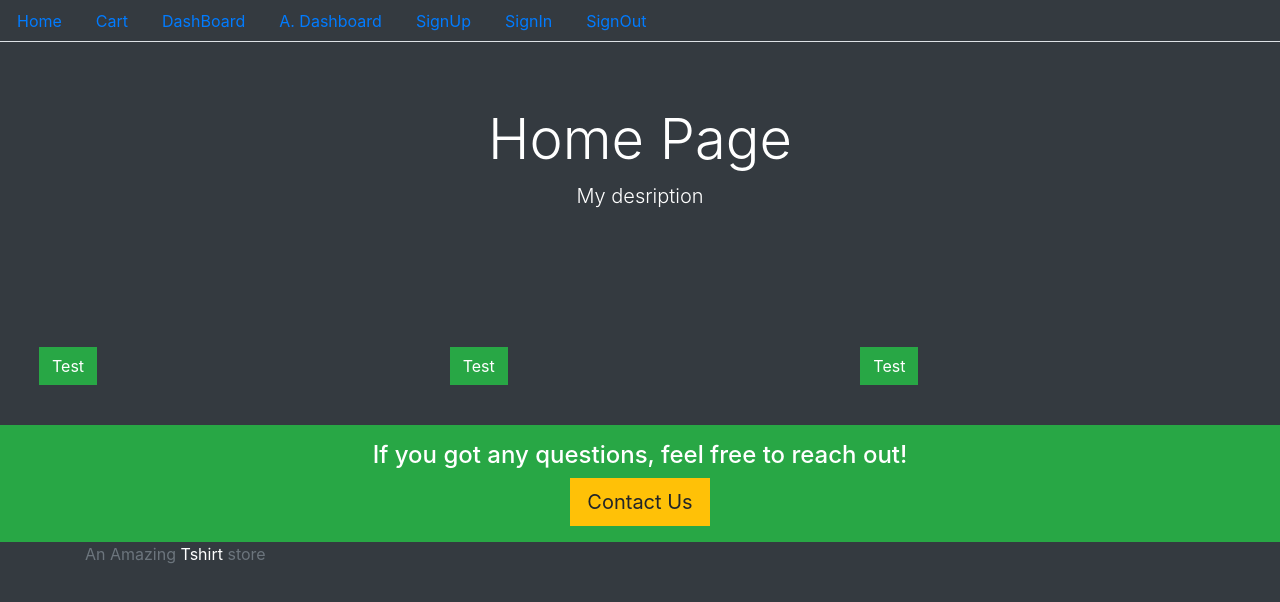
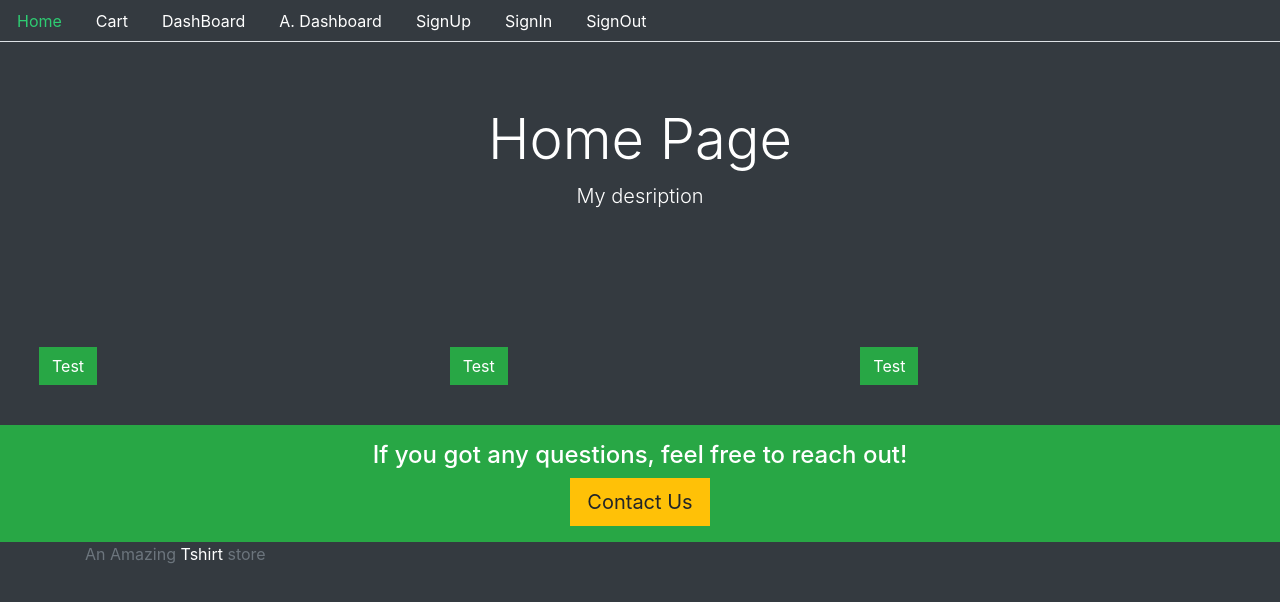
Before and after one commit to Rutvik2699/MERN-Full-Stack-Application, a React (Create React App) app in the folder projfrontend/: page / in a window 1280 px wide. Shown: the top 602 px of the page. Built offline with nearby package versions, Linux system fonts and the light colour scheme.

Commit message:
Styling the navbar

```diff
--- a/projfrontend/src/core/Menu.js
+++ b/projfrontend/src/core/Menu.js
@@ -1,42 +1,51 @@
 import React from 'react'
 import {Link,withRouter} from "react-router-dom"
 
+const currentTab = (history,path)=>{
+    if(history.location.pathname === path){
+        return{color:"#2ecc72"}
 
-const Menu=()=>(
+    }else{
+        return{color:"#FFFFFF"}
+    }
+}
+
+
+const Menu=({history})=>(
     <div>
         <ul className="nav nav-tabs bg-dark">
             <li className="nav-item">
-                <Link className="nav-link" to="/">
+                <Link style={currentTab(history,"/")} className="nav-link" to="/">
                     Home
                 </Link>
             </li>
             <li className="nav-item">
-                <Link className="nav-link" to="/">
+                <Link style={currentTab(history,"/cart")} className="nav-link" to="/cart">
                     Cart
                 </Link>
             </li>
             <li className="nav-item">
-                <Link className="nav-link" to="/">
+                <Link style={currentTab(history,"/user/dashboard")} className="nav-link" to="/user/dashboard">
                     DashBoard
                 </Link>
             </li>
             <li className="nav-item">
-                <Link className="nav-link" to="/">
+                <Link style={currentTab(history,"/admin/dashboard")} className="nav-link" to="/admin/dashboard">
                    A. Dashboard
                 </Link>
             </li>
             <li className="nav-item">
-                <Link className="nav-link" to="/">
+                <Link style={currentTab(history,"/signup")}className="nav-link" to="/signup">
                     SignUp
                 </Link>
             </li>
             <li className="nav-item">
-                <Link className="nav-link" to="/">
+                <Link style={currentTab(history,"/signin")} className="nav-link" to="/singin">
                     SignIn
                 </Link>
             </li>
             <li className="nav-item">
-                <Link className="nav-link" to="/">
+                <Link style={currentTab(history,"/signout")} className="nav-link" to="/signout">
                     SignOut
                 </Link>
             </li>
```
